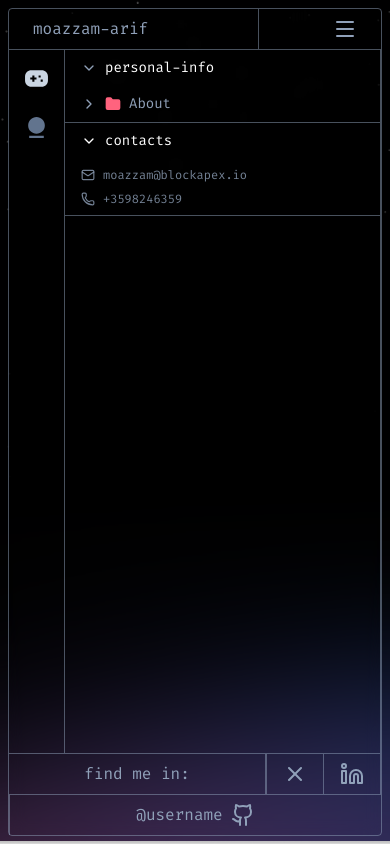
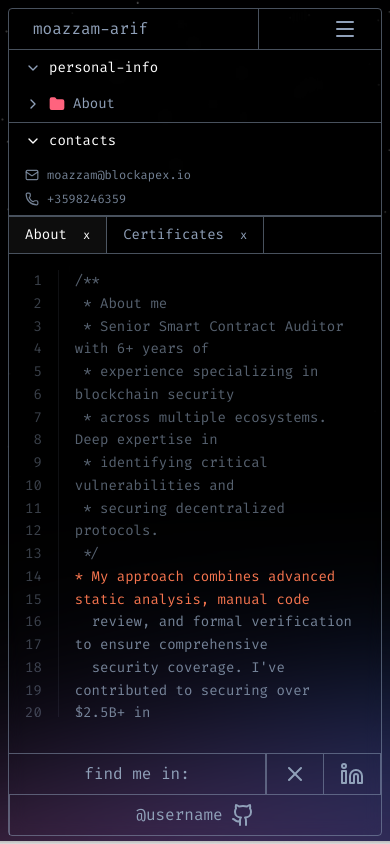
Before and after one commit to BlockApex/auditors-portfolio, a Next.js app: page /about in a window 390 px wide. Built offline with nearby package versions, Linux system fonts and the light colour scheme.

Commit message:
added responsive classes on contact page

```diff
--- a/app/about/page.tsx
+++ b/app/about/page.tsx
@@ -9,9 +9,9 @@ import Image from "next/image";
 
 const AboutPage = () => {
     return (
-        <div className="flex h-full w-full">
+        <div className="flex flex-col xl:flex-row h-full w-full overflow-y-auto xl:overflow-hidden">
             {/* Icon Strip */}
-            <aside className="w-14 border-r border-foreground/50 flex flex-col items-center py-4 gap-6 shrink-0">
+            <aside className="w-14 border-r border-foreground/50 hidden xl:flex flex-col items-center py-4 gap-6 shrink-0">
                 <div className="text-foreground cursor-pointer transition-colors">
                     <Image src='/assets/icons/play.svg' alt="play" width={25} height={25} />
                 </div>
@@ -24,12 +24,12 @@ const AboutPage = () => {
             <Sidebar />
 
             {/* Main Content - Code Editor */}
-            <main className="flex-1 min-w-0 h-full overflow-hidden">
+            <main className="flex-1 min-w-0 h-auto xl:h-full shrink-0">
                 <CodeEditor />
             </main>
 
             {/* Right Widgets Sidebar */}
-            <aside className="w-[500px] border-l border-foreground/50 hidden xl:block h-full overflow-hidden">
+            <aside className="w-full xl:w-[500px] border-t xl:border-t-0 xl:border-l border-foreground/50 hidden xl:block h-auto xl:h-full shrink-0">
                 <Widgets />
             </aside>
         </div>
--- a/app/contact/page.tsx
+++ b/app/contact/page.tsx
@@ -13,14 +13,14 @@ const ContactPage = () => {
     });
 
     return (
-        <div className="flex h-full w-full">
+        <div className="flex flex-col xl:flex-row h-full w-full">
             {/* Sidebar */}
             <ContactSidebar />
 
             {/* Main Content Area */}
-            <main className="flex-1 flex h-full min-w-0">
+            <main className="flex-1 flex h-full min-w-0 overflow-hidden">
                 {/* Form Section */}
-                <section className="flex-1 border-r border-foreground/50 h-full flex flex-col">
+                <section className="flex-1 border-r-0 xl:border-r border-foreground/50 h-full flex flex-col">
                     {/* Tab Header */}
                     <div className="flex border-b border-foreground/50 shrink-0">
                         <div className="px-4 py-2 border-r border-foreground/50 text-foreground text-sm flex items-center">
--- a/app/projects/page.tsx
+++ b/app/projects/page.tsx
@@ -52,12 +52,12 @@ const ProjectsPage = () => {
   ];
 
   return (
-    <div className="flex h-full w-full">
+    <div className="flex flex-col xl:flex-row h-full w-full">
       {/* Sidebar */}
       <ProjectSidebar />
 
       {/* Main Content */}
-      <main className="flex-1 flex flex-col h-full min-w-0">
+      <main className="flex-1 flex flex-col h-full min-w-0 overflow-hidden">
         {/* Top Tab Bar */}
         <div className="flex border-b border-foreground/50 shrink-0">
           <div className="px-4 py-2 border-r border-foreground/50 text-foreground text-sm flex items-center">
--- a/components/about/CodeEditor.tsx
+++ b/components/about/CodeEditor.tsx
@@ -1,6 +1,9 @@
-import React from "react";
+import React, { useState } from "react";
+import Widgets from "./Widgets";
 
 const CodeEditor = () => {
+    const [activeTab, setActiveTab] = useState<'about' | 'certificates'>('about');
+
     const codeLines = [
         "/**",
         " * About me",
@@ -27,17 +30,29 @@ const CodeEditor = () => {
     ];
 
     return (
-        <div className="flex flex-col h-full w-full border-r border-foreground/50">
+        <div className="flex flex-col h-[500px] xl:h-full w-full xl:border-r border-foreground/50">
             {/* Tab Header */}
             <div className="flex border-b border-foreground/50">
-                <div className="px-4 py-2 border-r border-foreground/50 text-foreground text-sm flex items-center">
+                <div
+                    onClick={() => setActiveTab('about')}
+                    className={`px-4 py-2 border-r border-foreground/50 text-sm flex items-center cursor-pointer transition-colors ${activeTab === 'about' ? 'text-white bg-white/5' : 'text-foreground hover:text-white'}`}
+                >
                     <span>About</span>
-                    <span className="ml-4 text-xs cursor-pointer hover:text-white">x</span>
+                    <span className="ml-4 text-xs">x</span>
+                </div>
+                <div
+                    onClick={() => setActiveTab('certificates')}
+                    className={`px-4 py-2 border-r border-foreground/50 text-sm flex items-center cursor-pointer transition-colors xl:hidden ${activeTab === 'certificates' ? 'text-white bg-white/5' : 'text-foreground hover:text-white'}`}
+                >
+                    <span>Certificates</span>
+                    <span className="ml-4 text-xs">x</span>
                 </div>
             </div>
 
-            {/* Code Content */}
-            <div className="flex-1 overflow-auto p-4 font-mono text-sm md:text-base">
+            {/* Content Area */}
+            <div className="flex-1 overflow-hidden relative">
+                {activeTab === 'about' ? (
+                    <div className="h-full overflow-auto p-4 font-mono text-sm md:text-base">
                         <div className="flex">
                             {/* Line Numbers */}
                             <div className="flex flex-col text-right pr-4 text-foreground/40 select-none border-r border-foreground/10 mr-4">
@@ -68,6 +83,12 @@ const CodeEditor = () => {
                             </div>
                         </div>
                     </div>
+                ) : (
+                    <div className="h-full w-full">
+                        <Widgets />
+                    </div>
+                )}
+            </div>
         </div>
     );
 };
--- a/components/about/Sidebar.tsx
+++ b/components/about/Sidebar.tsx
@@ -8,7 +8,7 @@ const Sidebar = () => {
   const [isContactsOpen, setIsContactsOpen] = useState(true);
 
   return (
-    <aside className="w-full md:w-64 border-r border-foreground/50 flex flex-col h-full">
+    <aside className="w-full xl:w-64 border-b xl:border-b-0 xl:border-r border-foreground/50 flex flex-col h-auto xl:h-full shrink-0">
       {/* Personal Info Section */}
       <div className="border-b border-foreground/50">
         <button
@@ -39,7 +39,7 @@ const Sidebar = () => {
       <div className="border-b border-foreground/50">
         <button
           onClick={() => setIsContactsOpen(!isContactsOpen)}
-          className={`w-full flex items-center px-4 py-2 ${isContactsOpen ? 'text-white':'text-foreground'} hover:text-white transition-colors`}
+          className={`w-full flex items-center px-4 py-2 ${isContactsOpen ? 'text-white' : 'text-foreground'} hover:text-white transition-colors`}
         >
           {isContactsOpen ? (
             <ChevronDown size={16} className="mr-2" />
--- a/components/contact/ContactSidebar.tsx
+++ b/components/contact/ContactSidebar.tsx
@@ -15,7 +15,7 @@ const ContactSidebar = () => {
     ];
 
     return (
-        <aside className="w-full md:w-64 border-r border-foreground/50 flex flex-col h-full shrink-0">
+        <aside className="w-full xl:w-64 border-b xl:border-b-0 xl:border-r border-foreground/50 flex flex-col h-auto xl:h-full shrink-0">
             {/* Contacts Section */}
             <div className="border-b border-foreground/50">
                 <button
--- a/components/projects/FeaturedClients.tsx
+++ b/components/projects/FeaturedClients.tsx
@@ -26,7 +26,7 @@ const FeaturedClients = () => {
                 alt="Client"
                 width={100}
                 height={40}
-                className="object-contain opacity-70 hover:opacity-100 transition-opacity"
+                className="object-contain opacity-70 hover:opacity-100 transition-opacity min-w-[70px] md:min-w-auto"
               />
             </div>
           ))}
--- a/components/projects/ProjectSidebar.tsx
+++ b/components/projects/ProjectSidebar.tsx
@@ -26,7 +26,7 @@ const ProjectSidebar = () => {
   };
 
   return (
-    <aside className="w-full md:w-64 border-r border-foreground/50 flex flex-col h-full shrink-0 bg-[#0B0B0B]">
+    <aside className="w-full xl:w-64 border-b xl:border-b-0 xl:border-r border-foreground/50 flex flex-col h-auto xl:h-full shrink-0">
       {/* Header */}
       <div className="border-b border-foreground/50">
         <button
@@ -52,11 +52,10 @@ const ProjectSidebar = () => {
               >
                 {/* Checkbox */}
                 <div
-                  className={`w-4 h-4 rounded border flex items-center justify-center transition-colors ${
-                    filters[chain.name as keyof typeof filters]
+                  className={`w-4 h-4 rounded border flex items-center justify-center transition-colors ${filters[chain.name as keyof typeof filters]
                       ? "bg-foreground/20 border-foreground"
                       : "border-foreground/50"
-                  }`}
+                    }`}
                 >
                   {filters[chain.name as keyof typeof filters] && (
                     <span className="text-xs text-white">✓</span>
```
Also changed, not shown: components/about/Widgets.tsx (+6 -6 lines). Lines whose indentation alone changed are shown as unchanged.
